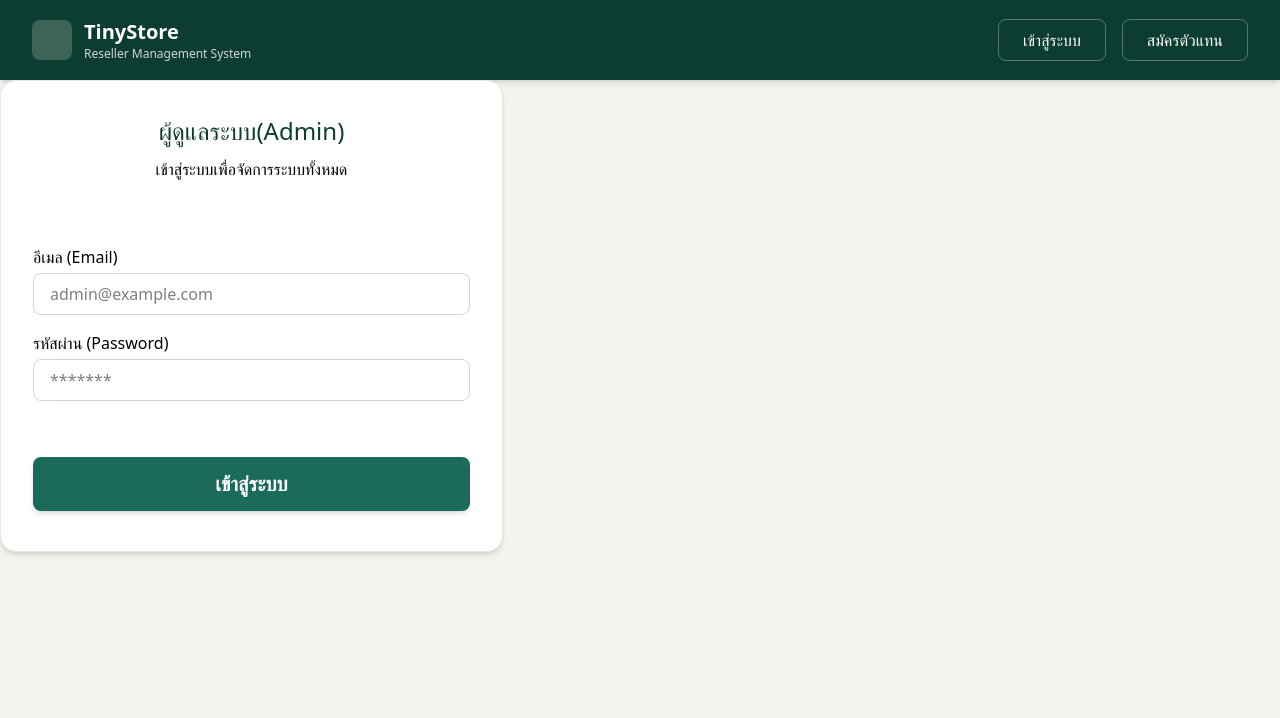
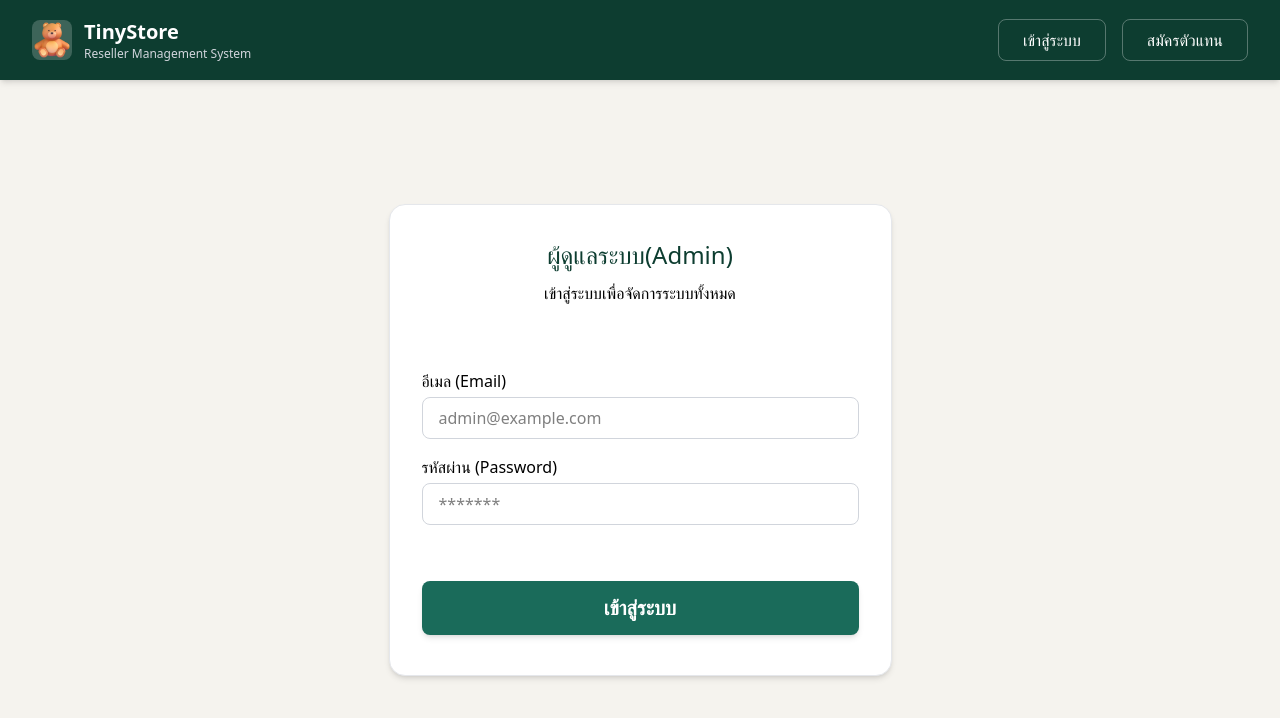
Before and after one commit to Dreamdevfull/Bootcamp, a Next.js app in the folder frontend/reseller_management_system/: page /login in a window 1280 px wide. Shown: the top 718 px of the page. Built offline with nearby package versions, Linux system fonts and the light colour scheme.

Commit message:
add logo

```diff
--- a/frontend/reseller_management_system/src/app/(Auth)/login/page.tsx
+++ b/frontend/reseller_management_system/src/app/(Auth)/login/page.tsx
@@ -3,8 +3,9 @@ import React from 'react'
 import Header from '@/app/components/layout/header'
 const LoginPage = () => {
     return (
-    <div className="min-h-screen bg-[#F5F3EE] ">
+    <div className="min-h-screen flex flex-col bg-[#F5F3EE]">
       <Header/>
+      <main className="flex-1 flex justify-center items-center p-4">
       <div className="w-[503px] h-[472px] bg-white rounded-2xl shadow-md border border-gray-200 p-8">
         <h1 className='text-[#0d3d30] text-[24px] text-center'>ผู้ดูแลระบบ(Admin)</h1>
         <p className='text-[#000000] text-[16px] text-center mt-2'>เข้าสู่ระบบเพื่อจัดการระบบทั้งหมด</p>
@@ -37,6 +38,7 @@ const LoginPage = () => {
           เข้าสู่ระบบ
         </button>
       </div>
+      </main>
     </div>
     )
 }
--- a/frontend/reseller_management_system/src/app/components/layout/header.tsx
+++ b/frontend/reseller_management_system/src/app/components/layout/header.tsx
@@ -1,10 +1,18 @@
 import React from 'react'
+import Image from "next/image";
 
 const Header = () => {
   return (
     <nav className="w-full h-20 bg-[#0d3d30] text-white flex items-center justify-between px-8 shadow-md">
       <div className="flex items-center gap-3">
-        <div className="w-10 h-10 bg-white/20 rounded-lg"></div>
+        <div className="w-10 h-10 bg-white/20 rounded-lg">
+        <Image
+          src="/bear.webp"
+          alt="TinyStore Logo"
+          width={40}
+          height={40}
+        />
+        </div>
         <div>
           <h1 className="text-xl font-bold">TinyStore</h1>
           <p className="text-xs text-gray-300">Reseller Management System</p>
@@ -12,8 +20,8 @@ const Header = () => {
       </div>
 
       <div className="flex gap-4">
-        <button className="border border-white/30 px-6 py-2 rounded-lg hover:bg-white/10 transition">เข้าสู่ระบบ</button>
-        <button className="border border-white/30 px-6 py-2 rounded-lg hover:bg-white/10 transition">สมัครตัวแทน</button>
+        <button className="border border-white/30 px-6 py-2 rounded-lg hover:bg-white/10 transition cursor-pointer">เข้าสู่ระบบ</button>
+        <button className="border border-white/30 px-6 py-2 rounded-lg hover:bg-white/10 transition cursor-pointer">สมัครตัวแทน</button>
       </div>
     </nav>
   )
```
Also changed, not shown: frontend/reseller_management_system/public/bear.webp (added).
